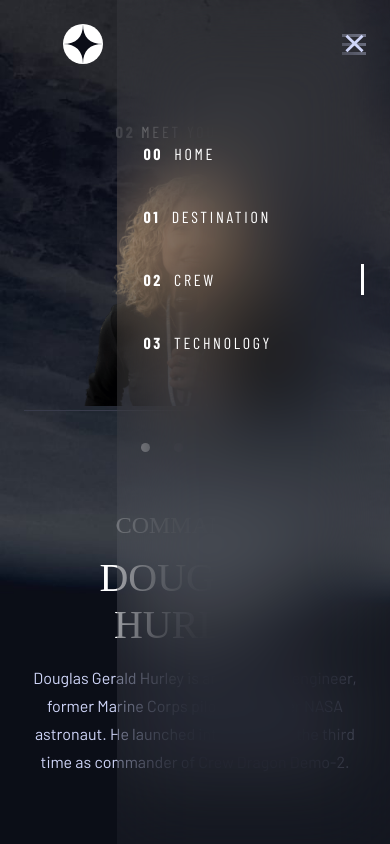
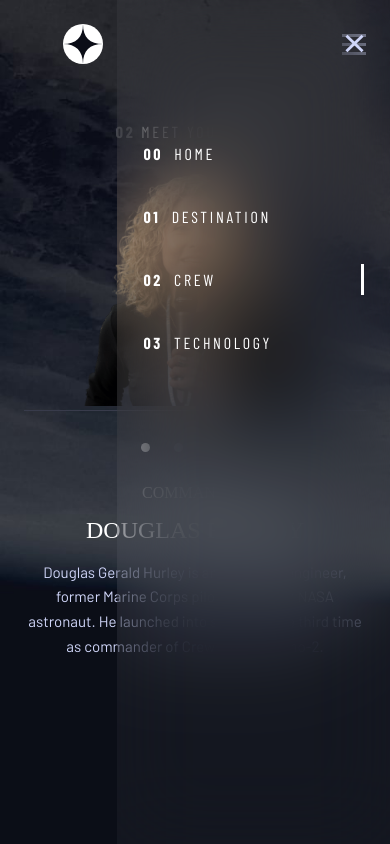
Before and after one commit to OlaleyeFisayo/space-tourism, a React (Vite) app: page /crew in a window 390 px wide. Built offline with nearby package versions, Linux system fonts and the light colour scheme; a web font is replaced by a local one.

Commit message:
Update Crew page

```diff
--- a/src/components/crews/index.scss
+++ b/src/components/crews/index.scss
@@ -34,6 +34,11 @@
         font-size: 1.5rem;
         text-align: center;
       }
+
+      @media (max-width: 730px) {
+        margin-top: 2rem;
+        font-size: 1rem;
+      }
     }
 
     .crew-memeber-name {
@@ -50,6 +55,10 @@
         text-align: center;
         font-size: 2.5rem;
         margin-bottom: 1rem;
+      }
+
+      @media (max-width: 730px) {
+        font-size: 1.5rem;
       }
     }
 
@@ -69,6 +78,11 @@
         font-size: 1rem;
         max-width: 28.625rem;
         margin-bottom: 2.5rem;
+      }
+
+      @media (max-width: 730px) {
+        font-size: 0.94rem;
+        line-height: 1.56rem;
       }
     }
 
```
